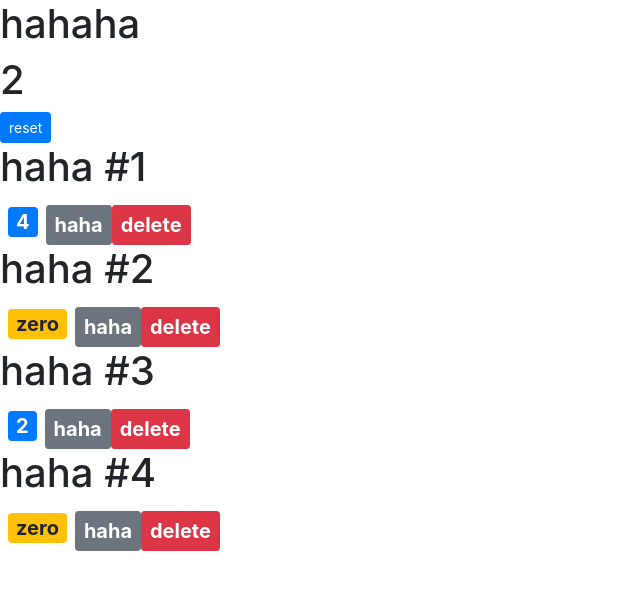
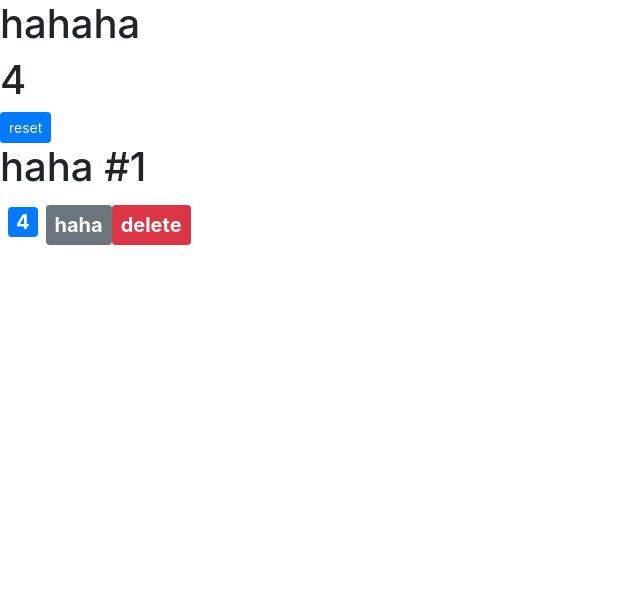
Before and after one commit to gelembungsahabat/learn-react, a React (Create React App) app: page / in a window 1280 px wide. Shown: the top 590 px of the page, without its empty margins (0-640 px from the left). Built offline with nearby package versions, Linux system fonts and the light colour scheme.

Commit message:
fixxx alhamdulilaaaaah

```diff
--- a/src/App.js
+++ b/src/App.js
@@ -7,12 +7,7 @@ import "./App.css";
 
 export default class App extends React.Component {
   state = {
-    counters: [
-      { id: 1, value: 4 },
-      { id: 2, value: 0 },
-      { id: 3, value: 2 },
-      { id: 4, value: 0 }
-    ]
+    counters: [{ id: 1, value: 4 }]
   };
 
   handleDelete = counterId => {
@@ -34,20 +29,20 @@ export default class App extends React.Component {
     var counters = [...this.state.counters];
     const index = counters.indexOf(counter);
     counters[index] = { ...counter };
-    counters = this.state.counters.map(c => {
-      c.value = c.value * 1600;
-      return c;
-    });
+    counters[index].value++;
     this.setState({ counters });
   };
+
+  // passingData = data => {
+  //   console.log(data);
+  //   var datas = [...this.state.counters];
+  // };
 
   render() {
     return (
       <div className="App">
         <h1>hahaha</h1>
-        <NavBar
-          totalCounters={this.state.counters.filter(c => c.value > 0).length}
-        />
+        <NavBar totalCounters={this.state.counters} />
         <Counters
           counters={this.state.counters}
           onDelete={this.handleDelete}
--- a/src/components/navbar.js
+++ b/src/components/navbar.js
@@ -1,11 +1,8 @@
 import React from "react";
+import { render } from "@testing-library/react";
 
-const NavBar = ({ totalCounters }) => {
-  return (
-    <div>
-      <h1>{totalCounters}</h1>
-    </div>
-  );
-};
+function TodoList({ totalCounters }) {
+  return totalCounters.map(data => <h1>{data.value}</h1>);
+}
 
-export default NavBar;
+export default TodoList;
```
